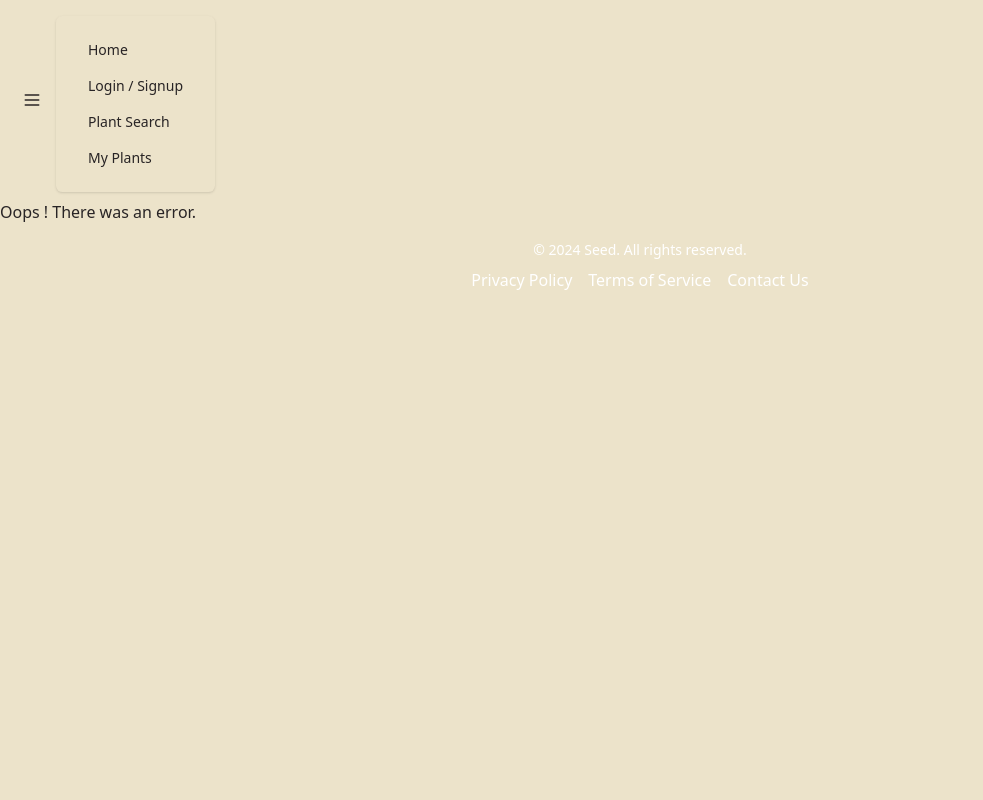
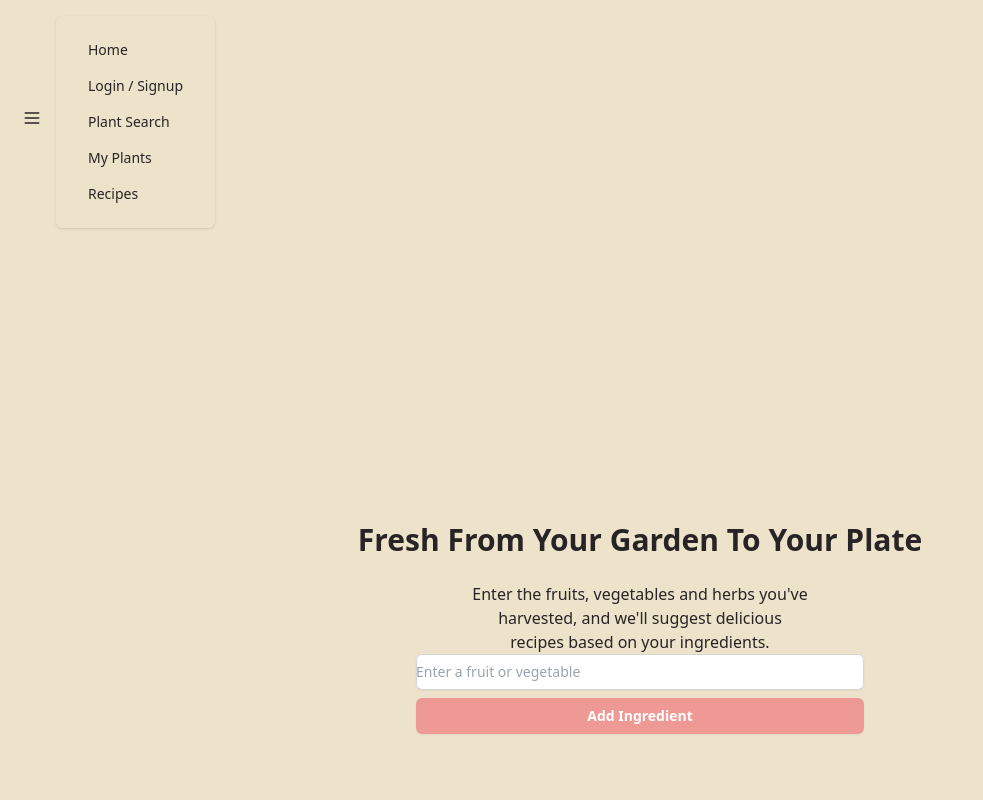
Before and after one commit to RHaile/theScriptSisters, a React (Vite) app in the folder frontend/: page /recipes in a window 1280 px wide. Both pictures are taken after a click on the button 32 px from the left and 32 px from the top of the page. Shown: the top 800 px of the page, without its empty margins (0-983 px from the left). Built offline with nearby package versions, Linux system fonts and the light colour scheme.

Commit message:
added recipe page

```diff
--- a/frontend/src/components/Navbar.jsx
+++ b/frontend/src/components/Navbar.jsx
@@ -32,6 +32,7 @@ function Navbar() {
               <li><a href="/login">Login / Signup</a></li>
               <li><a href="/plantsearch">Plant Search</a></li>
               <li><a href="/myplants">My Plants</a></li>
+              <li><a href="/recipes">Recipes</a></li> {/* New Link */}
             </ul>
           </div>
         )}
--- a/frontend/src/main.jsx
+++ b/frontend/src/main.jsx
@@ -1,11 +1,12 @@
-import {StrictMode} from "react";
+import { StrictMode } from "react";
 import { createBrowserRouter, RouterProvider } from "react-router-dom";
 import { createRoot } from "react-dom/client";
 import Home from "./pages/home";
 import Login from "./pages/login";
-import Signup from "./pages/signUp";
-import MyPlants from "./pages/MyPlants";
+import Signup from "./pages/signup"; // Ensure the case matches the filename
+import MyPlants from "./pages/myPlants";
 import PlantSearch from "./pages/plantSearch";
+import Recipes from "./pages/recipes"; // Import Recipes page
 import Navbar from "./components/Navbar";
 import Footer from "./components/footer";
 import "./index.css";
@@ -14,34 +15,38 @@ const router = createBrowserRouter([
   {
     path: "/",
     element: <Home />,
-    errorElement: <div>Oops ! There was an error.</div>,
+    errorElement: <div>Oops! There was an error.</div>,
   },
   {
     path: "/login",
     element: <Login />,
-    errorElement: <div>Oops ! There was an error.</div>,
+    errorElement: <div>Oops! There was an error.</div>,
   },
   {
-    path: "/MyPlants",
+    path: "/myplants",
     element: <MyPlants />,
-    errorElement: <div>Oops ! There was an error.</div>,
+    errorElement: <div>Oops! There was an error.</div>,
   },
   {
-    path: "/PlantSearch",
+    path: "/plantsearch",
     element: <PlantSearch />,
-    errorElement: <div>Oops ! There was an error.</div>,
+    errorElement: <div>Oops! There was an error.</div>,
   },
   {
     path: "/signup",
     element: <Signup />,
-    errorElement: <div>Oops ! There was an error.</div>,
+    errorElement: <div>Oops! There was an error.</div>,
   },
-])
-;
+  {
+    path: "/recipes", // Add Recipes route
+    element: <Recipes />,
+    errorElement: <div>Oops! There was an error.</div>,
+  },
+]);
 
 createRoot(document.getElementById("root")).render(
   <StrictMode>
-     <Navbar />
+    <Navbar />
     <RouterProvider router={router} />
     <Footer />
   </StrictMode>
--- /dev/null
+++ b/frontend/src/pages/Recipes.jsx
@@ -0,0 +1,117 @@
+import React, { useState } from 'react';
+
+function Recipes() {
+  const [ingredient, setIngredient] = useState('');
+  const [ingredientsList, setIngredientsList] = useState([]);
+  const [recipes, setRecipes] = useState([]);
+
+  const handleAddIngredient = () => {
+    if (ingredient && !ingredientsList.includes(ingredient)) {
+      setIngredientsList([...ingredientsList, ingredient]);
+      setIngredient('');
+    }
+  };
+
+  const handleRemoveIngredient = (indexToRemove) => {
+    setIngredientsList(ingredientsList.filter((_, index) => index !== indexToRemove));
+  };
+
+  const handleGetRecipes = () => {
+    // Placeholder for recipe generation logic
+    // In a real application, this would likely involve an API call
+    const generatedRecipes = [
+      `Delicious ${ingredientsList.join(' and ')} Salad`,
+      `${ingredientsList.join(', ')} Stir Fry`,
+      `${ingredientsList[0]} Smoothie`,
+    ];
+
+    setRecipes(generatedRecipes);
+  };
+
+  const handleRemoveAll = () => {
+    setIngredientsList([]);
+    setRecipes([]);
+  };
+
+  return (
+    <div className="flex flex-col items-center justify-center min-h-screen py-12 px-6 lg:px-8">
+      <h1 className="text-3xl font-bold mb-6">
+        Fresh From Your Garden To Your Plate
+      </h1>
+
+    <center><p>
+        Enter the fruits, vegetables and herbs you've <br /> harvested, and we'll suggest delicious <br /> recipes based on your ingredients.
+    </p></center>
+
+      <div className="mb-4 w-full max-w-md">
+        <input
+          type="text"
+          value={ingredient}
+          onChange={(e) => setIngredient(e.target.value)}
+          placeholder="Enter a fruit or vegetable"
+          className="block w-full rounded-md border-0 py-1.5 text-gray-900 shadow-sm ring-1 ring-inset ring-gray-300 placeholder:text-gray-400 focus:ring-2 focus:ring-inset focus:ring-indigo-600 sm:text-sm sm:leading-6"
+        />
+        <button
+          onClick={handleAddIngredient}
+          className="mt-2 w-full rounded-md bg-primary px-3 py-1.5 text-sm font-semibold leading-6 text-white shadow-sm hover:bg-gray-900 focus-visible:outline focus-visible:outline-2 focus-visible:outline-offset-2 focus-visible:outline-indigo-600"
+        >
+          Add Ingredient
+        </button>
+      </div>
+
+      {ingredientsList.length > 0 && (
+        <>
+          <div className="mb-6 w-full max-w-md">
+            <h2 className="text-xl font-bold mb-2">Ingredients:</h2>
+            <ul className="list-disc pl-5">
+              {ingredientsList.map((item, index) => (
+                <li key={index} className="flex justify-between">
+                  <span>{item}</span>
+                  <button
+                    onClick={() => handleRemoveIngredient(index)}
+                    className="text-red-500 hover:text-red-700"
+                  >
+                    Remove
+                  </button>
+                </li>
+              ))}
+            </ul>
+          </div>
+
+          <div className="mb-4 w-full max-w-md">
+            <button
+              onClick={handleGetRecipes}
+              className="w-full rounded-md bg-primary px-3 py-1.5 text-sm font-semibold leading-6 text-white shadow-sm hover:bg-gray-900 focus-visible:outline focus-visible:outline-2 focus-visible:outline-offset-2 focus-visible:outline-indigo-600"
+            >
+              Get Recipes
+            </button>
+          </div>
+        </>
+      )}
+
+      {recipes.length > 0 && (
+        <div className="w-full max-w-md">
+          <h2 className="text-xl font-bold mb-2">Recipes:</h2>
+          <ul className="list-disc pl-5">
+            {recipes.map((recipe, index) => (
+              <li key={index}>{recipe}</li>
+            ))}
+          </ul>
+        </div>
+      )}
+
+      {(ingredientsList.length > 0 || recipes.length > 0) && (
+        <div className="mt-6 w-full max-w-md">
+          <button
+            onClick={handleRemoveAll}
+            className="w-full rounded-md bg-red-500 px-3 py-1.5 text-sm font-semibold leading-6 text-white shadow-sm hover:bg-red-700 focus-visible:outline focus-visible:outline-2 focus-visible:outline-offset-2 focus-visible:outline-red-600"
+          >
+            Remove All
+          </button>
+        </div>
+      )}
+    </div>
+  );
+}
+
+export default Recipes;
```
